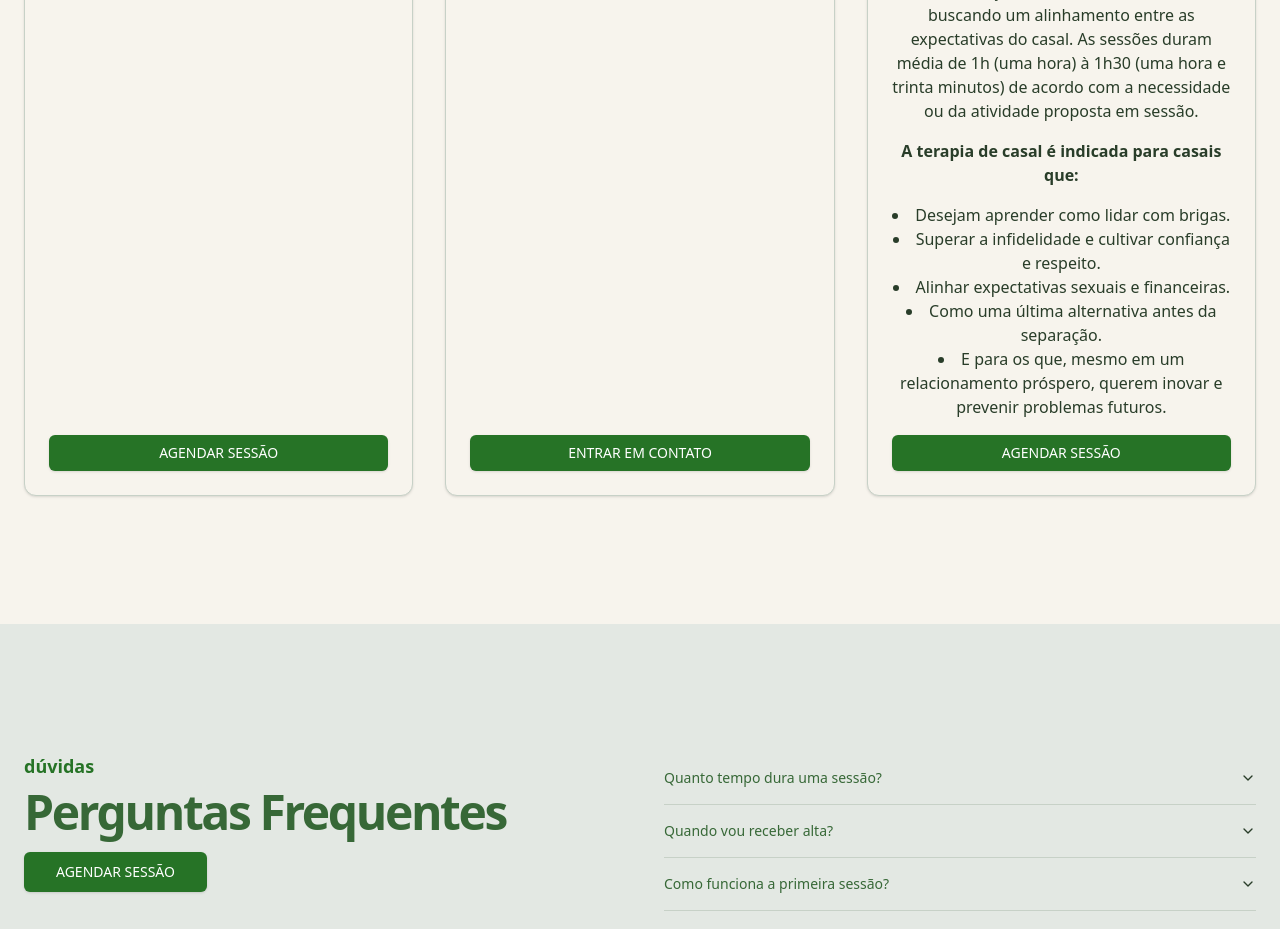
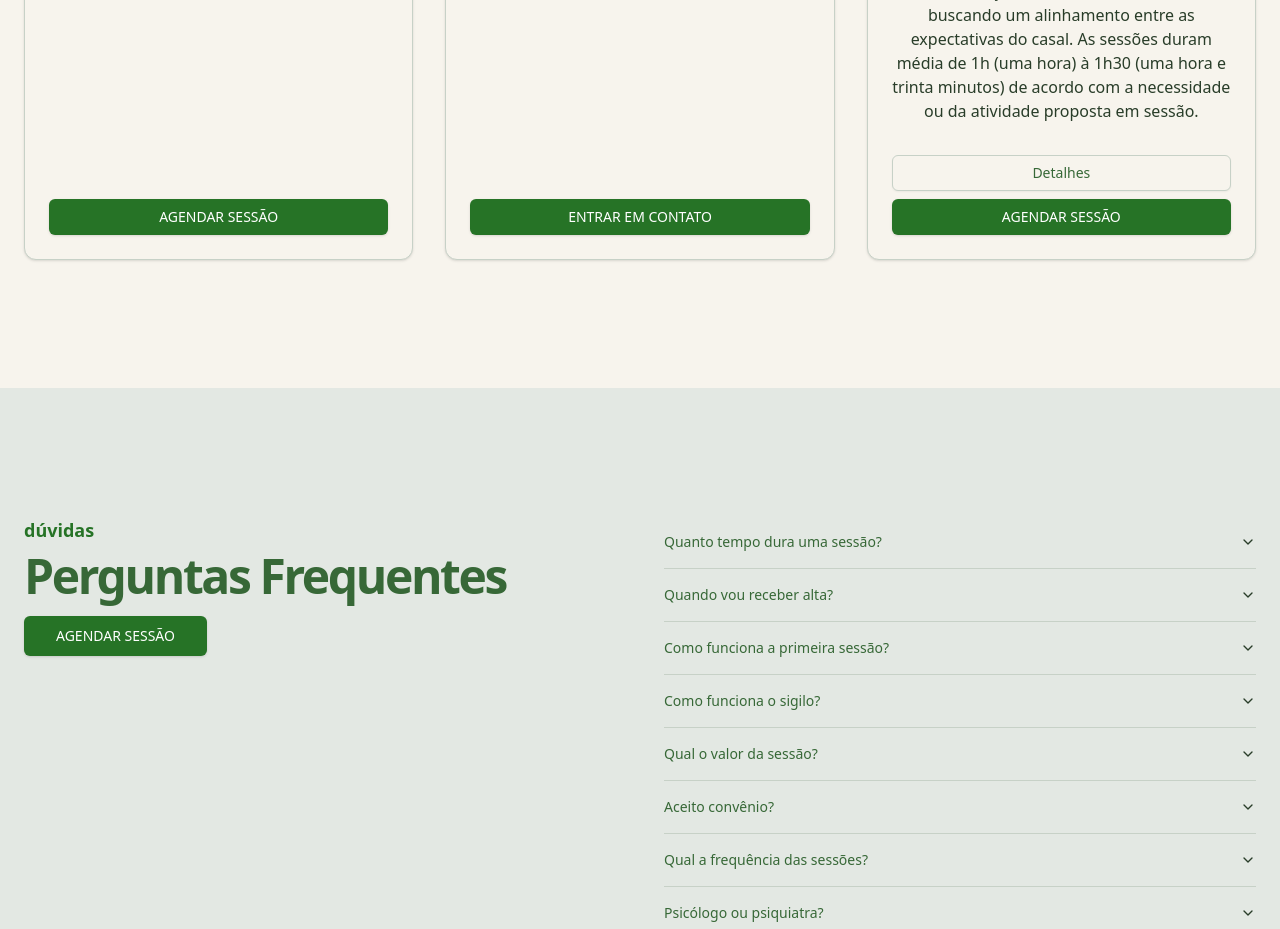
Before and after one commit to albertconceicao/sandy-carvalho-v2, a Next.js app: page / in a window 1280 px wide. Shown: the part 4500-5429 px from the top of the page. Built offline with nearby package versions, Linux system fonts and the light colour scheme.

Commit message:
[dyad] Adicionando pop-up de detalhes na seção Serviços - wrote 1 file(s)

```diff
--- a/src/components/ServicesSection.tsx
+++ b/src/components/ServicesSection.tsx
@@ -2,10 +2,18 @@ import React from "react";
 import { Card, CardContent, CardHeader, CardTitle, CardDescription } from "@/components/ui/card";
 import { Button } from "@/components/ui/button";
 import Link from "next/link";
+import {
+  Dialog,
+  DialogContent,
+  DialogDescription,
+  DialogHeader,
+  DialogTitle,
+  DialogTrigger,
+} from "@/components/ui/dialog";
 
 const ServicesSection = () => {
   return (
-    <section id="services" className="w-full py-12 md:py-24 lg:py-32 bg-background"> {/* Alterado de bg-muted para bg-background */}
+    <section id="services" className="w-full py-12 md:py-24 lg:py-32 bg-background">
       <div className="container px-4 md:px-6 text-center">
         <div className="space-y-4 mb-12">
           <h2 className="text-3xl font-bold tracking-tighter sm:text-4xl md:text-5xl">
@@ -57,16 +65,29 @@ const ServicesSection = () => {
               <p className="text-muted-foreground mb-4">
                 O principal objetivo da terapia de casal é promover um espaço seguro de diálogo em que o casal possa expressar opiniões sobre situações que estão interferindo no relacionamento. A partir do olhar sistêmico observo as interações do casal, suas habilidades, padrões de comportamento, crenças familiares, e como lidam com os problemas. Com base nessas observações são sugeridas algumas intervenções que visam possibilitar a resolução de conflitos, treino de habilidades do casal, autoconhecimento e abrir um espaço de comunicação assertiva e não violenta, buscando um alinhamento entre as expectativas do casal. As sessões duram média de 1h (uma hora) à 1h30 (uma hora e trinta minutos) de acordo com a necessidade ou da atividade proposta em sessão.
               </p>
-              <p className="text-muted-foreground font-semibold mb-4">
+
+              {/* Botão Detalhes para o Pop-up */}
+              <Dialog>
+                <DialogTrigger asChild>
+                  <Button variant="outline" className="w-full mt-4 mb-2">Detalhes</Button>
+                </DialogTrigger>
+                <DialogContent className="sm:max-w-[425px]">
+                  <DialogHeader>
+                    <DialogTitle>Indicações para Terapia de Casal</DialogTitle>
+                    <DialogDescription>
                       A terapia de casal é indicada para casais que:
-              </p>
-              <ul className="text-muted-foreground list-disc list-inside mb-4">
+                    </DialogDescription>
+                  </DialogHeader>
+                  <ul className="text-muted-foreground list-disc list-inside space-y-2">
                     <li>Desejam aprender como lidar com brigas.</li>
                     <li>Superar a infidelidade e cultivar confiança e respeito.</li>
                     <li>Alinhar expectativas sexuais e financeiras.</li>
                     <li>Como uma última alternativa antes da separação.</li>
                     <li>E para os que, mesmo em um relacionamento próspero, querem inovar e prevenir problemas futuros.</li>
                   </ul>
+                </DialogContent>
+              </Dialog>
+
               <Link href="#contact" className="mt-auto">
                 <Button className="w-full">AGENDAR SESSÃO</Button>
               </Link>
```
Lines whose indentation alone changed are shown as unchanged.
